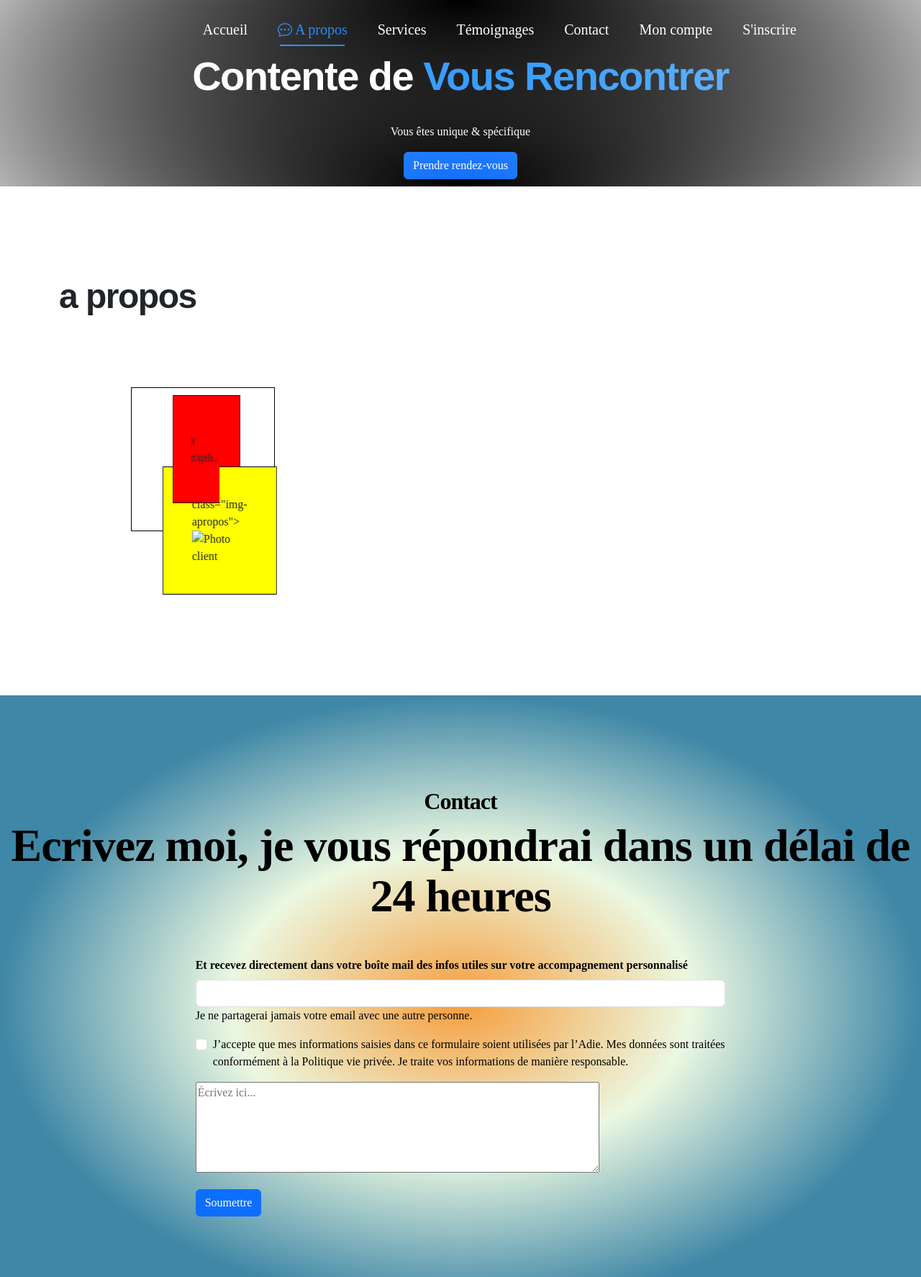
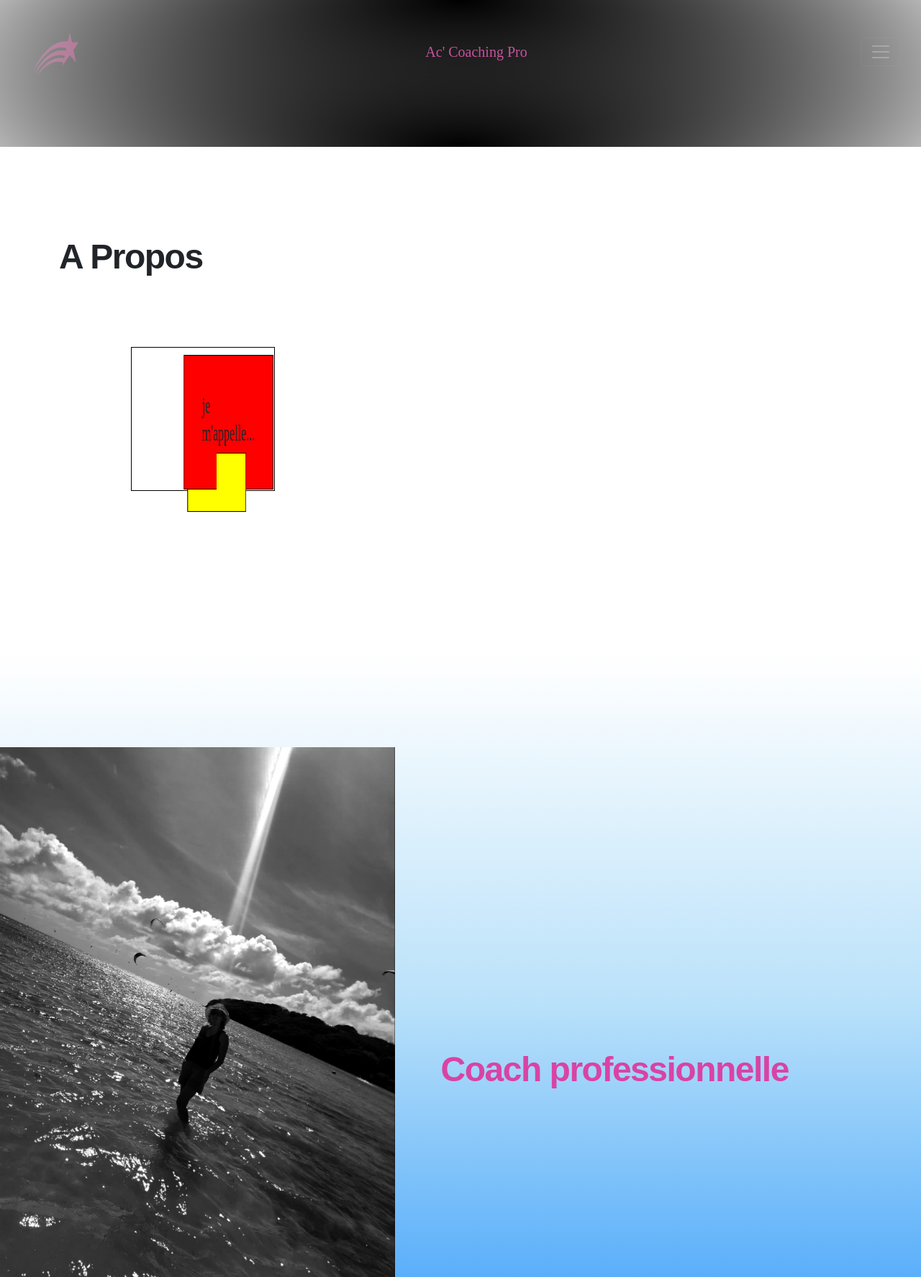
Before and after one commit to Ilaria-Digital-School/Projet.ConcepteurDeveloppeurDapplications.Ferjule.Dominique.2026, a plain HTML site: page pages/apropos.html in a window 1280 px wide. Shown: the top 1774 px of the page at 72% size. Drawn offline with nearby package versions, Linux system fonts and the light colour scheme.

Commit message:
projet du 211026

```diff
--- a/pages/apropos.html
+++ b/pages/apropos.html
@@ -10,159 +10,114 @@ The initial-scale=1 part sets the initial zoom level when the page is first load
     <meta name="viewport" content="width=device-width, initial-scale=1.0">
     <!-- SEO -->
     <meta name="description" content="Coach professionnelle qui accompagne une personne en recherche d'emploi">
-    <meta name="keywords" content="coach professionnelle, accompagnement, recherche emploi">
-    <title>Em' Coaching Pro - Accueil</title>
+    <meta name="keywords"
+        content="coach professionnelle, accompagnement, recherche emploi, personnel, collectif, soutien">
+    <title>Ac' Coaching Pro - Accueil</title>
     <!-- Lien Bootstrap -->
-    <link rel="stylesheet" href="https://cdn.jsdelivr.net/npm/bootstrap@5.3.8/dist/css/bootstrap.min.css"
-        rel="stylesheet">
-    <link rel="stylesheet" href="https://cdn.jsdelivr.net/npm/bootstrap-icons@1.5.0/font/bootstrap-icons.css">
+    <link href="https://cdn.jsdelivr.net/npm/bootstrap@6.0.0-alpha.1/dist/css/bootstrap.min.css" rel="stylesheet"
+        integrity="sha384-B/GM4XqrwHnWXNOWMbloTmrYXZg10cakYGmpfsR/bbzQ6JAJI4ihuyADKLnBgrCe" crossorigin="anonymous">
+
+
     <!-- Lien vers fichier CSS -->
-    <link rel="stylesheet" href="../assets/css/style2.css">
-
+    <link rel="stylesheet" href="/assets/css/style2.css">
     <!-- Lien FontAwsome -->
     <link rel="stylesheet" href="https://cdnjs.cloudflare.com/ajax/libs/font-awesome/7.0.1/css/all.min.css">
 </head>
 
 <body>
-    <header class="hero" id="hero-apropos">
-        <nav class="navbar navbar-expand-lg">
-            <div class="container">
-                <!--<a class="navbar-brand" href="#">Navbar</a>-->
-                <a class="navbar-brand" id="mark-text" href="#">
-                    <i class="bi-star-fill icon-navbar" id="star"></i>
-                    Em' Coaching Pro
+    <header>
+        <div class="containerheader">
+            <nav class="navbar md:navbar-expand bg-1" data-bs-theme="dark">
+                <div class="container-fluid">
+                    <a class="navbar-brand" href="#">
+                        <img src="/assets/images/icone logo em coach.png" alt="Logo entreprise"
+                            class="d-inline-block align-text-top" id="logo">
                     </a>
-                <button class="navbar-toggler" type="button" data-bs-toggle="collapse"
-                    data-bs-target="#navbarTogglerDemo02" aria-controls="navbarTogglerDemo02" aria-expanded="false"
+                    <a class="navbar-brand color-titrelogo" href="#" id="nomSociete">
+                        Ac' Coaching Pro
+                    </a>
+                    <button class="btn-icon navbar-toggler" type="button" data-bs-toggle="drawer"
+                        data-bs-target="#navbarDrawer" aria-controls="navbarDrawer" aria-expanded="false"
                         aria-label="Toggle navigation">
-                    <span class="navbar-toggler-icon"></span>
+                        <span class="navbar-toggler-icon" aria-hidden="true"></span>
                     </button>
-                <div class="collapse navbar-collapse" id="navbarTogglerDemo02">
-                    <ul class="navbar-nav me-auto my-2 my-lg-0 navbar-nav-scroll gap-3"
-                        style="--bs-scroll-height: 100px;">
+                    <dialog class="drawer drawer-end" tabindex="-1" id="navbarDrawer"
+                        aria-labelledby="navbarDrawerLabel">
+                        <div class="drawer-header">
+                            <h5 class="drawer-title" id="navbarDrawerLabel">Menu</h5>
+                            <button type="button" class="btn-close" data-bs-dismiss="drawer"
+                                aria-label="Close"></button>
+                        </div>
+                        <div class="drawer-body mb-2 md:mb-0">
+                            <ul class="nav navbar-nav me-auto">
                                 <li class="nav-item">
-                            <a class="nav-link" aria-current="page" href="../index.html">Accueil</a>
+                                    <a class="nav-link" href="/index.html">Accueil</a>
                                 </li>
                                 <li class="nav-item">
-                            <a class="nav-link  active" aria-current="page" href="#">
-                                <i class="bi-chat-dots icon-navbar"></i> A propos</a>
+                                    <a class="nav-link  active" aria-current="page" href="#">A propos</a>
                                 </li>
                                 <li class="nav-item">
-                            <a class="nav-link" aria-current="page" href="services.html">Services</a>
+                                    <a class="nav-link" href="/pages/temoignages.html">Témoignages</a>
                                 </li>
                                 <li class="nav-item">
-                            <a class="nav-link" aria-current="page" href="temoignages.html">
-                                Témoignages</a>
+                                    <a class="nav-link" href="/pages/rendezvous.html">Prendre rendez-vous</a>
                                 </li>
+                            </ul>
+                            <ul class="nav navbar-nav me-auto">
                                 <li class="nav-item">
-                            <a class="nav-link" href="#contact">
-                                Contact</a>
-                        </li>
-                        <li class="nav-item">
-                            <a class="nav-link btn btn-warning" href="connexion.html" role="button">Mon compte</a>
-                        </li>
-                        <li class="nav-item">
-                            <a class="nav-link btn btn-info" href="inscription.html"><span>S'inscrire</span></a>
+                                    <button class="nav-link" type="button" data-bs-toggle="menu" aria-expanded="false">
+                                        Accès
+                                    </button>
+                                    <div class="menu">
+                                        <a class="menu-item" href="/pages/connexion.html">Mon compte</a>
+                                        <hr class="menu-divider">
+                                        <a class="menu-item" href="/pages/inscription.html">S'inscrire</a>
+                                    </div>
                                 </li>
                             </ul>
                         </div>
+                    </dialog>
                 </div>
             </nav>
-        <div class="container hero-content text-center text-white">
-            <h1 class="display-4 fw-bold">Contente de <span class="text-client">Vous Rencontrer</span></h1>
-            <p>Vous êtes unique & spécifique</p>
-            <a href="rendezvous.html" class="btn btn-primary btn-md">Prendre rendez-vous</a>
         </div>
     </header>
     <main>
         <section id="apropos" class="section">
             <!--Début A propos-->
             <div class="container">
-                <h1>
-                    a propos
-                </h1>
+                <h1>A Propos</h1>
                 <div id="div1">
-                    <div id="div2">je m'appelle...
-                        <div id="div3">class="img-apropos">
-                            <img src="/assets/images/coach.jpg" alt="Photo client">
+                    <div id="div2">
+                    <h2> je m'appelle...</h2>
+                        <div id="div3" class="img-apropos">
+                            <img src="/assets/images/coaching.jpg" alt="Photo client">
                         </div>
                     </div>
                 </div>
-
+                </div>
         </section>
-        <section id="contact" class="section">
-            <div class="text-center section-title">
-                <h2 class="fw-bold">Contact</h2>
-                <p>Ecrivez moi, je vous répondrai dans un délai de 24 heures</p>
-            </div>
-            <div class="row justify-content-center">
-                <div class="col-md-7">
-                    <form>
-                        <div class="mb-3">
-                            <label for="exampleInputEmail1" class="form-label"><strong>Et recevez directement dans votre
-                                    boîte mail des infos utiles
-                                    sur votre accompagnement personnalisé</strong></label>
-                            <input type="email" class="form-control" id="exampleInputEmail1"
-                                aria-describedby="emailHelp">
-                            <p>Je ne partagerai jamais votre email avec une autre
-                                personne.</p>
-                        </div>
-                        <!-- <div class="mb-3">
-                            <label for="exampleInputPassword1" class="form-label">Mot de passe</label>
-                            <input type="password" class="form-control" id="exampleInputPassword1">
-                        </div>-->
-                        <div class="mb-3 form-check">
-                            <input type="checkbox" class="form-check-input" id="exampleCheck1">
-                            <label class="form-check-label" for="exampleCheck1">J’accepte que mes informations saisies
-                                dans ce formulaire soient utilisées
-                                par l’Adie. Mes données sont traitées conformément à la Politique vie privée. Je
-                                traite vos informations de manière
-                                responsable.</label>
-                        </div>
-                        <div class="mb-3">
-                            <textarea id="commentaire" name="commentaire" rows="5" cols="60"
-                                placeholder="Écrivez ici..." required></textarea><br>
-                        </div>
-                        <button type="submit" class="btn btn-primary">Soumettre</button>
-                    </form>
-                </div>
-            </div>
+        <section id="fond-stats" class="section">
+            <section class="container2">
+                <!-- Section Gauche : Image -->
+                <section class="image-section">
+                    <img src="/assets/images/IMG_20260113_225747.jpg" alt="personnage">
+                </section>
+                <!-- Section Droite : Contenu -->
+                <section class="content-section">
+                    <div class="content-wrapper">
+                        <h1 class="color-titrelogo">Coach professionnelle</h1>
+                        <!-- Section des compétences / statistiques -->
+                     </section>
             </section>
     </main>
     <!--Fin A propos-->
-    <div class="container py-4" menu.html>
-        <div class="newsletter">
-            <h2>Souscrivez à ma Newsletter</h2>
-            <p>Restez informé(e) de mes dernières nouvelles et mises à jour</p>
-            <form>
-                <div class="col-4 form-group">
-                    <input type="email" class="form-control" placeholder="Adresse email" required>
-                </div>
-                <br>
-                <button type="submit" class="btn btn-outline-success">Souscrivez</button>
-            </form>
-        </div>
-    </div>
+
     <!-- Pied de page -->
     <footer class="mt-auto">
         <div class="container">
             <div class="row ">
                 <div class="col-md-4 mb-3">
-                    <h5>Sortir de votre zone de confort</h5>
-                    <p>N'hésitez pas à me contacter pour un échange en toute simplicité !</p>
-                </div>
-                <div class="col-md-4 mb-3">
-                    <h5>Liens rapides</h5>
-                    <ul class="list-unstyled">
-                        <li><a href="#" class="text-decoration-none text-white">Accueil</a></li>
-                        <li><a href="pages/apropos.html" class="text-decoration-none text-white">A propos</a></li>
-                        <li><a href="pages/services.html" class="text-decoration-none text-white">Services</a></li>
-                        <li><a href="pages/rendezvous.html" class="text-decoration-none text-white">Prendre
-                                rendez-vous</a>
-                        </li>
-                        <li><a href="pages/inscription.html" class="text-decoration-none text-white">S'inscrire</a></li>
-                        <li><a href="pages/connexion.html" class="text-decoration-none text-white">Se connecter</a></li>
-                    </ul>
+                    <h2>Sortez de votre zone de confort</h2>
                 </div>
                  <div class="col-md-4 mb-3">
                     <h5>Suivez moi</h5>
@@ -177,32 +132,13 @@ The initial-scale=1 part sets the initial zoom level when the page is first load
                 </div>
             </div>
             <hr class="mb-4">
-            <div class="row">
-                <div class="col-md-12 text-center">
-                    <p><i class="fa-regular fa-copyright"></i> 2026 Votre société. Tous droits réservés.</p>
-                </div>
-            </div>
             </div>
     </footer>
-
-    <!-- Footer
-    <footer class="footer text-center mt-3 bg-dark">
-        <div class="container">
-            <p>Copyright <i class="fa-regular fa-copyright"></i> 2026. Tous droits réservés. <span
-                    class="text-danger">&hearts;</span>Réalisé
-                par Dominique</p>
-            <span id="dt"></span>
-        </div>
-    </footer>
-
-     small footer END
-    <script>
-        setInterval(() => {
-            document.getElementById('dt').textContent = new Date().toLocaleString();
-        }, 1000)
-    </script> -->
     <!-- Lien JS Bootstrap -->
-    <script src="https://cdn.jsdelivr.net/npm/bootstrap@5.3.8/dist/js/bootstrap.bundle.min.js"></script>
+    <script type="module" src="https://cdn.jsdelivr.net/npm/bootstrap@6.0.0-alpha.1/dist/js/bootstrap.bundle.min.js"
+        integrity="sha384-1a/pXj49ZQ1aHEmrJ+gMw1otqoVsYwlEnlD8mIfY2TV03r20Y0CN7uqx1tQogjPL"
+        crossorigin="anonymous"></script>
+    <script src="/assets/js/main.js"></script>
 </body>
 
 </html>
```
Also changed, not shown: assets/images/IMG_20260113_225747.jpg (added), 1 other file. Lines whose indentation alone changed are shown as unchanged.
